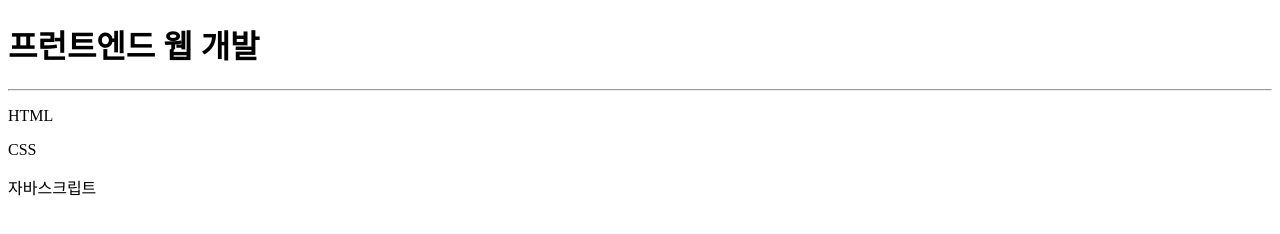
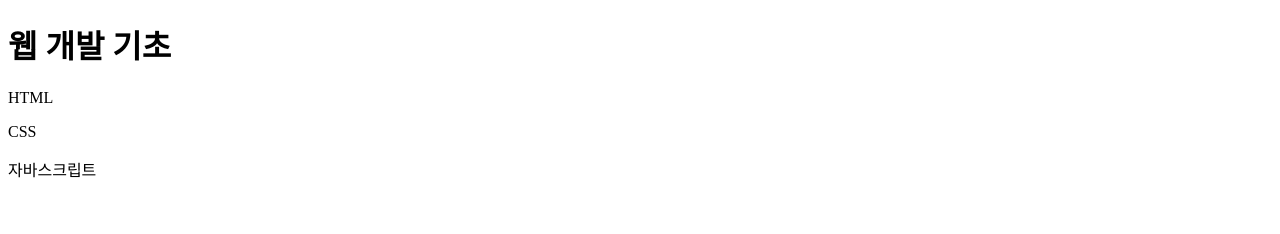
Before and after one commit to Soo-Kyoung-Lim/my_ex_web, a plain HTML site: page index.html in a window 1280 px wide. Drawn offline with Linux system fonts and the light colour scheme.

Commit message:
Add files via upload

```diff
--- a/index.html
+++ b/index.html
@@ -2,11 +2,10 @@
 <html lang="ko">
   <head>
     <meta charset="UTF-8">
-  <title>HTML 기본 문서</title>
+    <title>웹 개발 입문</title>
   </head>
   <body>
-  <h1>프런트엔드 웹 개발</h1>
-  <hr>
+    <h1>웹 개발 기초</h1>
     <p>HTML</p>
     <p>CSS</p>
     <p>자바스크립트</p>
```
Lines whose indentation alone changed are shown as unchanged.
